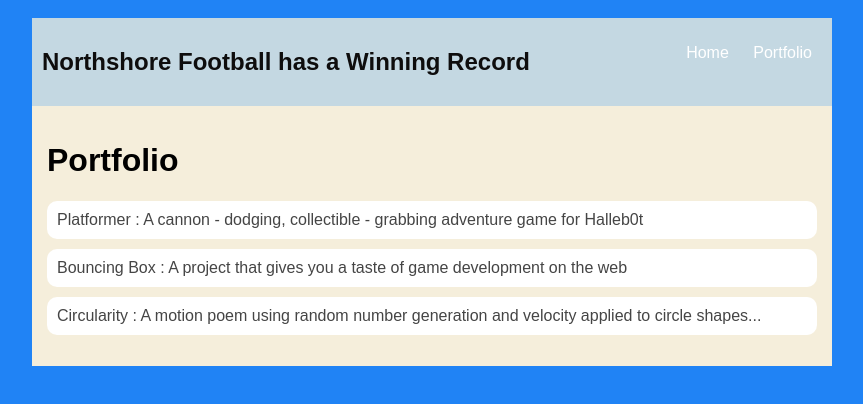
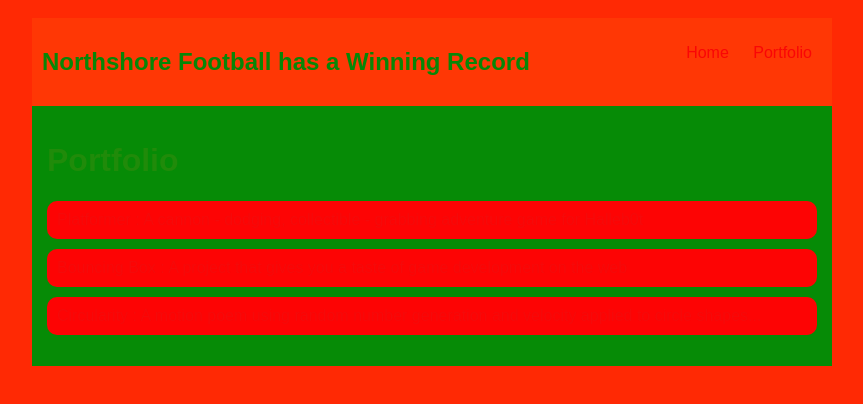
Before and after one commit to johnfayard/johnfayard.github.io, a plain HTML site: page portfolio.html in a window 1280 px wide. Shown: the whole page, without its empty margins (208-1071 px from the left). Drawn offline with Linux system fonts and the light colour scheme.

Commit message:
changed portfolio color

```diff
--- a/portfolio.html
+++ b/portfolio.html
@@ -4,8 +4,8 @@
         <title>Northsore Football has a Winning Record!</title>
         <style type="text/css">
           body {
-              background: rgb(32, 131, 245);
-              color: rgb(241, 244, 245);
+              background: rgb(255, 41, 4);
+              color: rgb(16, 145, 11);
               padding: 10px;
               font-family: arial;
           }
@@ -21,7 +21,7 @@
 
           /* navigation menu */
           nav {
-              background: rgb(196, 216, 226);
+              background: rgb(255, 55, 5);
               margin: 0 auto;
               display: flex;
               padding: 10px;
@@ -29,7 +29,7 @@
           h1 {
               display: flex;
               align-items: center;
-              color: rgb(14, 13, 13);
+              color: rgb(7, 134, 7);
               flex: 1;
           }
           #nav-ul {
@@ -41,12 +41,12 @@
           }
           .nav-a {
               text-decoration: none;
-              color: #fff;
+              color: rgb(250, 6, 6);
           }
 
           /* main container area beneath menu */
           main {
-              background: rgb(245, 238, 219);
+              background: rgb(6, 139, 6);
               display: flex;
           }
           .content {
@@ -55,7 +55,7 @@
           }
                       /* portfolio styles */
                       .content h1 {
-                color: black;
+                color: rgb(32, 139, 10);
             }
 
             #portfolio {
@@ -64,19 +64,19 @@
             }
 
             #portfolio li {
-                background: #fff;
+                background: rgb(253, 4, 4);
                 padding: 10px;
                 border-radius: 10px;
                 margin-bottom: 10px;
             }
 
             #portfolio li:hover {
-                background: #eee;
+                background: rgb(6, 156, 38);
             }
 
             #portfolio a {
                 text-decoration: none;
-                color: #454545;
+                color: #f50a0a;
             }
 
       </style>
```
Also changed, not shown: index.html (+1 -1 lines).
